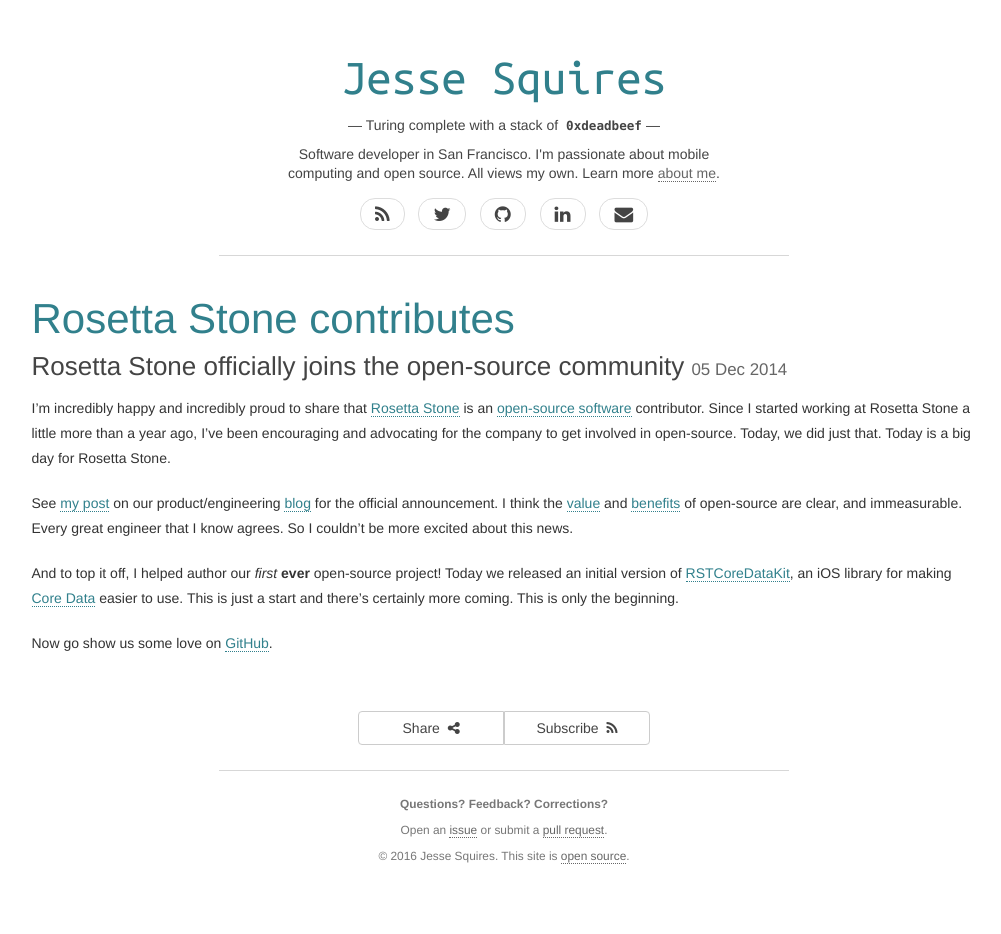
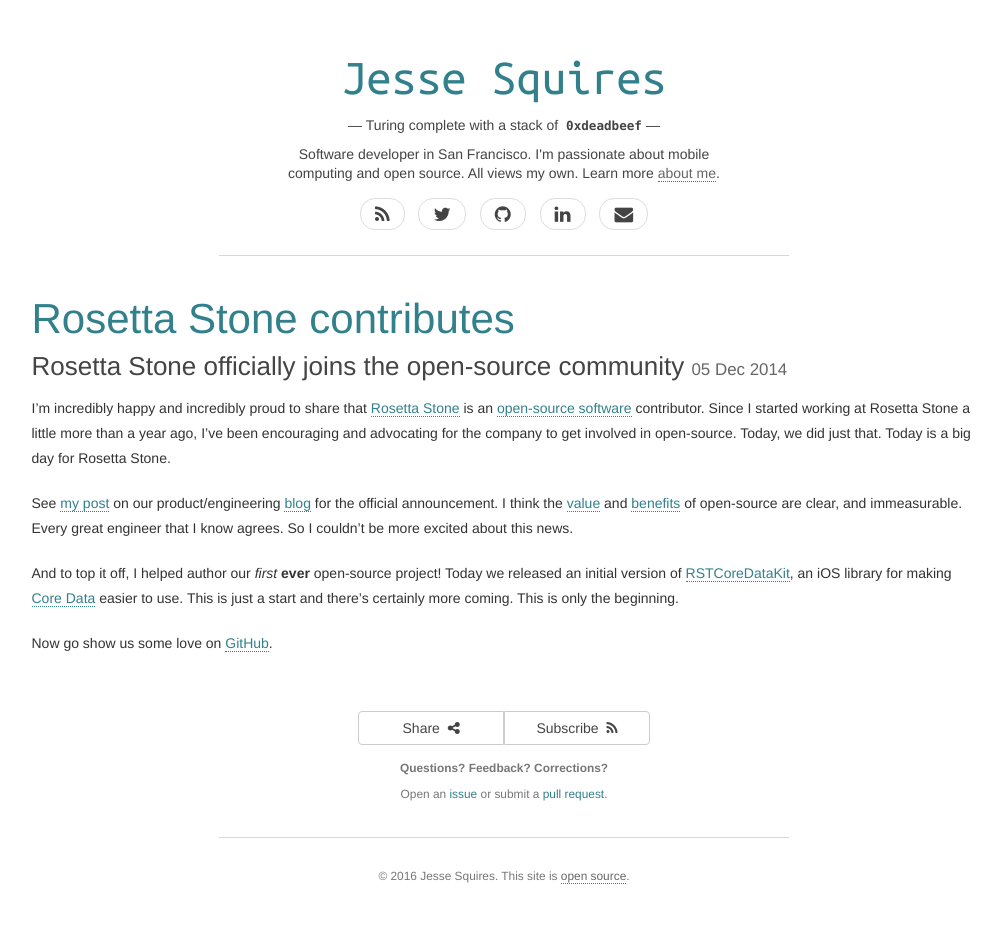
Before and after one commit to jessesquires/jessesquires.com, a Jekyll site: the page built from _posts/2014-12-05-rosetta-stone-contributes.md, in a window 1280 px wide. Shown: the whole page, without its empty margins (136-1137 px from the left). Built offline with Jekyll 4.4.1, drawn with Linux system fonts in a browser that asks for light colours; before the commit the page ends 900 px from its top, so only the background shows below that.

Commit message:
refactor post footer and site footer

```diff
--- a/_includes/footer.html
+++ b/_includes/footer.html
@@ -1,11 +1,6 @@
 
 <footer class="container container-fluid">
    <hr>
-   <p class="text-muted text-center"><small><b>Questions? Feedback? Corrections?</b></small></p>
-   <p class="text-muted text-center"><small>
-   Open an <a href="{{ site.links.issue }}" target="_blank">issue</a> or
-   submit a <a href="{{ site.links.pull }}" target="_blank">pull request</a>.
-   </small></p>
    <p class="text-muted text-center"><small>
    &copy; {{ site.time | date: '%Y' }} {{ site.author.name }}.
    This site is <a href="{{ site.links.github }}" target="_blank">open source</a>.
--- a/_includes/post_share_subscribe.html
+++ b/_includes/post_share_subscribe.html
@@ -41,4 +41,15 @@
          </div> <!-- btn-group -->
       </div> <!-- col -->
    </div> <!-- row -->
-</div> <!-- sharing -->
+
+   <div class="row feedback">
+      <div class="col-md-6 col-sm-6 col-xs-12 center">
+         <p class="text-muted text-center"><small><b>Questions? Feedback? Corrections?</b></small></p>
+         <p class="text-muted text-center"><small>
+         Open an <a href="{{ site.links.issue }}" target="_blank">issue</a> or
+         submit a <a href="{{ site.links.pull }}" target="_blank">pull request</a>.
+         </small></p>
+      </div> <!-- col -->
+   </div> <!-- row -->
+
+</div> <!-- post-share-subscribe -->
--- a/css/style.css
+++ b/css/style.css
@@ -36,11 +36,6 @@
 
 a > code {
   border-bottom: 1px dotted #c7254e;
-}
-
-footer > p {
-   margin: 0px;
-   padding: 0px;
 }
 
 /* LINKS */
@@ -190,8 +185,19 @@
    -webkit-margin-after: 0px !important;
 }
 
-.footnotes a, sup a:link {
+.post-share-subscribe a,
+.footnotes a,
+sup a:link {
    border-width: 0px;
+}
+
+.post-share-subscribe p {
+   margin: 0px;
+   padding: 0px;
+}
+
+.feedback {
+  margin: 1rem;
 }
 
 blockquote {
```
